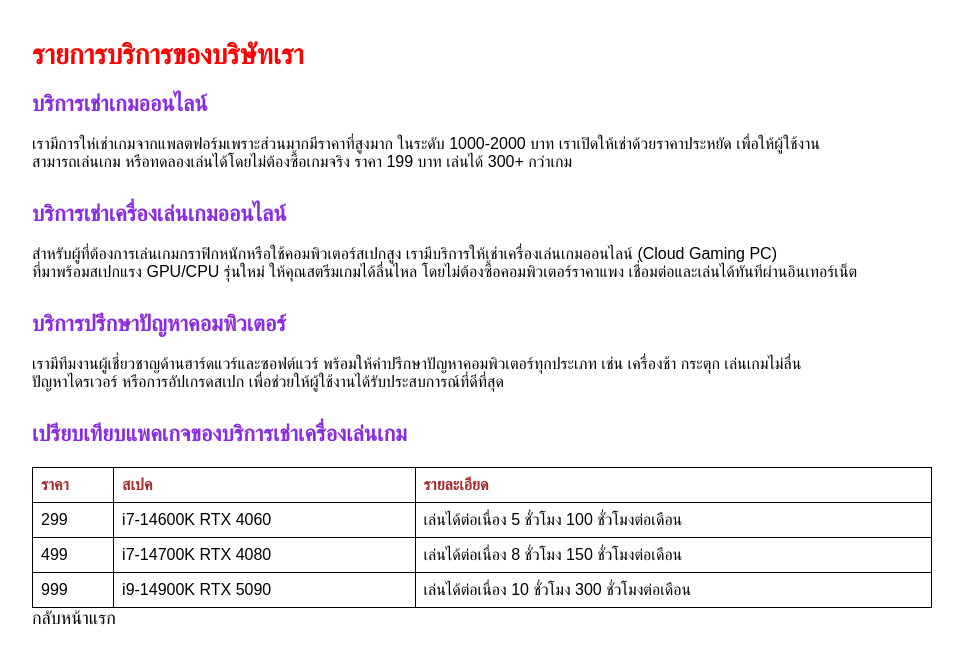
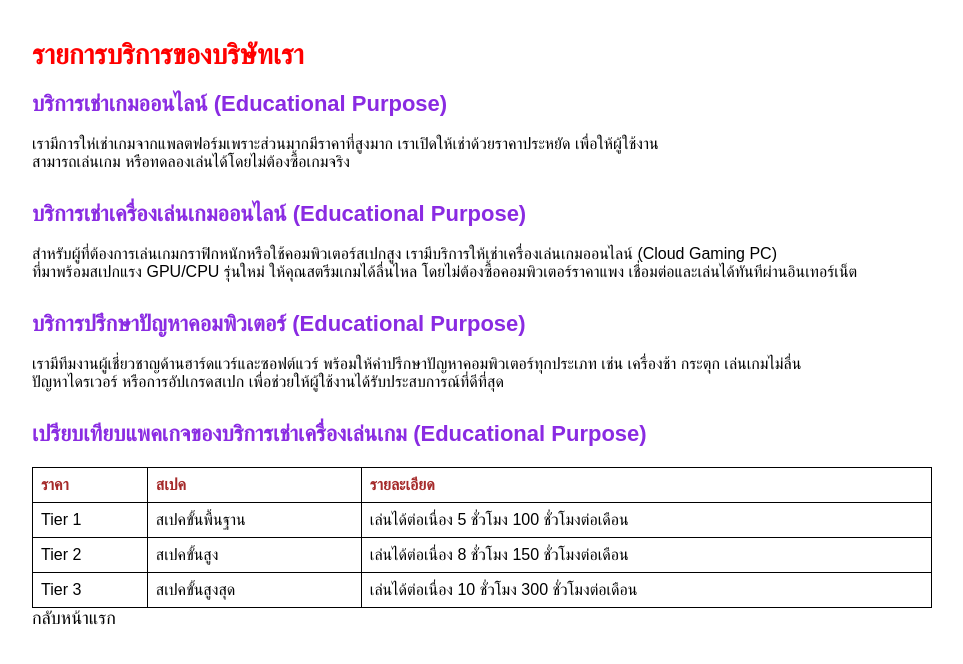
Before and after one commit to Pratchaya-Leelanuwat/my-business-web, a plain HTML site: page services.html in a window 1280 px wide. Shown: the whole page, without its empty margins (158-1121 px from the left). Drawn offline with Linux system fonts and the light colour scheme.

Commit message:
fix some codes to meet github policy

```diff
--- a/services.html
+++ b/services.html
@@ -7,21 +7,23 @@
     <link rel="stylesheet" href="style3.css">
 </head>
 <body>
+    <!-- เนื่องจากโดน github แบน account เพราะว่ามีเนื้อหาเกี่ยวกับธุรกิจและโฆษณา จึงได้ทำการลดเนื้อหาเหล่านั้นออกไป -->
+
     <!-- บริการหลักๆของบริษัท -->
     <main>
         <h1>รายการบริการของบริษัทเรา</h1>
         <!-- บริการแรก -->
 
         <section class="service-1">
-            <h2>บริการเช่าเกมออนไลน์</h2>
-            <p>เรามีการให่เช่าเกมจากแพลตฟอร์มเพราะส่วนมากมีราคาที่สูงมาก ในระดับ 1000-2000 บาท เราเปิดให้เช่าด้วยราคาประหยัด เพื่อให้ผู้ใช้งาน <br>
-            สามารถเล่นเกม หรือทดลองเล่นได้โดยไม่ต้องซื้อเกมจริง ราคา 199 บาท เล่นได้ 300+ กว่าเกม
+            <h2>บริการเช่าเกมออนไลน์ (Educational Purpose)</h2>
+            <p>เรามีการให่เช่าเกมจากแพลตฟอร์มเพราะส่วนมากมีราคาที่สูงมาก เราเปิดให้เช่าด้วยราคาประหยัด เพื่อให้ผู้ใช้งาน <br>
+            สามารถเล่นเกม หรือทดลองเล่นได้โดยไม่ต้องซื้อเกมจริง
             </p>
         </section>
         <!-- บริการที่สอง -->
 
         <section class="service-2">
-            <h2>บริการเช่าเครื่องเล่นเกมออนไลน์</h2>
+            <h2>บริการเช่าเครื่องเล่นเกมออนไลน์ (Educational Purpose)</h2>
             <p>สำหรับผู้ที่ต้องการเล่นเกมกราฟิกหนักหรือใช้คอมพิวเตอร์สเปกสูง
         เรามีบริการให้เช่าเครื่องเล่นเกมออนไลน์ (Cloud Gaming PC) <br>
         ที่มาพร้อมสเปกแรง GPU/CPU รุ่นใหม่ ให้คุณสตรีมเกมได้ลื่นไหล
@@ -32,7 +34,7 @@
         <!-- บริการที่สาม -->
 
         <section class="service-3">
-            <h2>บริการปรึกษาปัญหาคอมพิวเตอร์</h2>
+            <h2>บริการปรึกษาปัญหาคอมพิวเตอร์ (Educational Purpose)</h2>
             <p>เรามีทีมงานผู้เชี่ยวชาญด้านฮาร์ดแวร์และซอฟต์แวร์
         พร้อมให้คำปรึกษาปัญหาคอมพิวเตอร์ทุกประเภท เช่น เครื่องช้า กระตุก เล่นเกมไม่ลื่น <br>
         ปัญหาไดรเวอร์ หรือการอัปเกรดสเปก เพื่อช่วยให้ผู้ใช้งานได้รับประสบการณ์ที่ดีที่สุด
@@ -42,25 +44,25 @@
         <!-- ตารางเปรียบเทียบแพคเกจ -->
 
         <table>
-            <h2>เปรียบเทียบแพคเกจของบริการเช่าเครื่องเล่นเกม</h2>
+            <h2>เปรียบเทียบแพคเกจของบริการเช่าเครื่องเล่นเกม (Educational Purpose)</h2>
             <tr>
                <th>ราคา</th>
                 <th>สเปค</th>
                 <th>รายละเอียด</th>
             </tr>
             <tr>
-                <td>299</td>
-                <td>i7-14600K RTX 4060</td>
+                <td>Tier 1</td>
+                <td>สเปคขั้นพื้นฐาน</td>
                 <td>เล่นได้ต่อเนื่อง 5 ชั่วโมง 100 ชั่วโมงต่อเดือน</td>
             </tr>
             <tr>
-                <td>499</td>
-                <td>i7-14700K RTX 4080</td>
+                <td>Tier 2</td>
+                <td>สเปคขั้นสูง</td>
                 <td>เล่นได้ต่อเนื่อง 8 ชั่วโมง 150 ชั่วโมงต่อเดือน</td>
             </tr>
             <tr>
-                <td>999</td>
-                <td>i9-14900K RTX 5090</td>
+                <td>Tier 3</td>
+                <td>สเปคขั้นสูงสุด</td>
                 <td>เล่นได้ต่อเนื่อง 10 ชั่วโมง 300 ชั่วโมงต่อเดือน</td>
             </tr>
         </table>
```
Also changed, not shown: about.html (+6 -4 lines), contact.html (+6 -3 lines), index.html (+11 -7 lines).
